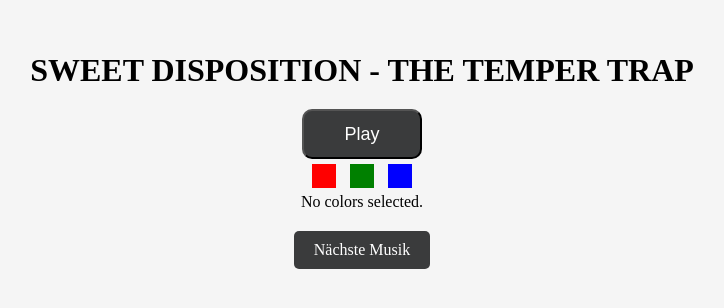
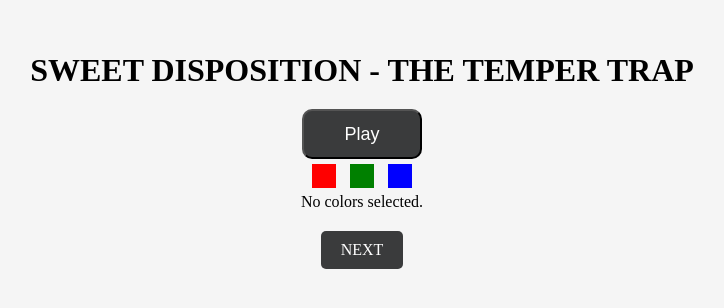
Before and after one commit to yanniknt/yourmusicpalette, a plain HTML site: page music2.html in a window 1280 px wide. Shown: the part 250-558 px from the top of the page, without its empty margins (278-1002 px from the left). Drawn offline with Linux system fonts and the light colour scheme.

Commit message:
Update music2.html

```diff
--- a/music2.html
+++ b/music2.html
@@ -30,7 +30,7 @@
 
     <script src="script.js"></script>
     <script src="result.js"></script>
-        <a href="music3.html" class="next-button">Nächste Musik</a>
+        <a href="music3.html" class="next-button">NEXT</a>
 
 
 </body>
```
